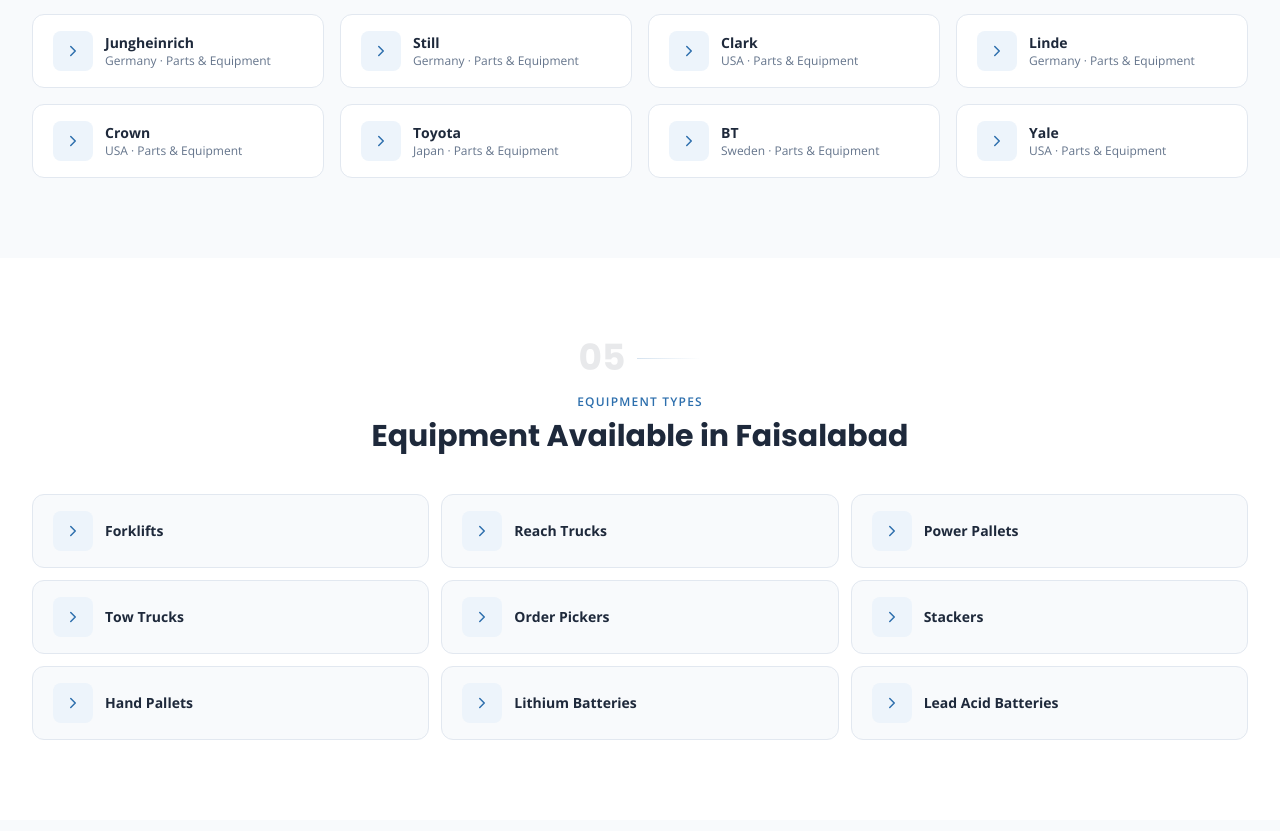
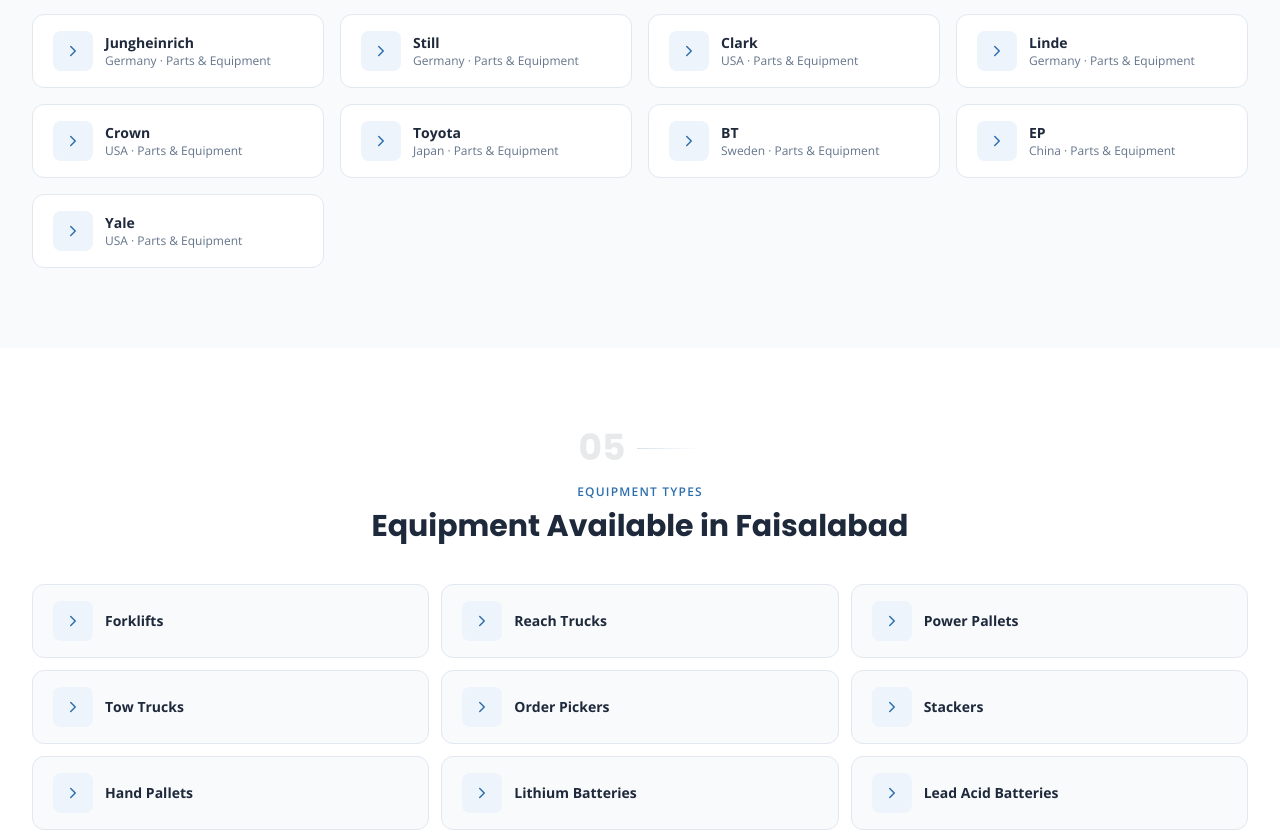
Before and after one commit to mabdullahkhalil/fazlerasheed-landing, a Next.js app: page /locations/faisalabad in a window 1280 px wide. Shown: the part 2360-3191 px from the top of the page. Built offline with nearby package versions, Linux system fonts and the light colour scheme.

Commit message:
added EP as the brand

```diff
--- a/src/components/Footer.tsx
+++ b/src/components/Footer.tsx
@@ -32,6 +32,7 @@
   { label: "Toyota Parts", href: "/spare-parts/toyota" },
   { label: "BT Parts", href: "/spare-parts/bt" },
   { label: "Yale Parts", href: "/spare-parts/yale" },
+  { label: "EP Parts", href: "/spare-parts/ep" },
 ];
 
 const locationLinks = [
--- a/src/data/catalog.ts
+++ b/src/data/catalog.ts
@@ -132,6 +132,19 @@
     partCategories: ["Electrical Parts", "Hydraulic Parts", "Tires & Wheels", "Brake Parts", "Filters", "Steering Parts", "Chassis Parts"],
   },
   {
+    slug: "ep",
+    name: "EP",
+    country: "China",
+    image: "/images/ep-machines/forklift-1-5t.webp",
+    logo: "/images/brands/ep.png",
+    description:
+      "Authorized distributor of EP Green lithium-ion forklifts, reach trucks, stackers, and power pallets in Pakistan. New, affordable, zero-emission material handling equipment.",
+    longDescription:
+      "EP Equipment is one of the world's fastest-growing material handling brands, specializing in lithium-ion powered forklifts and warehouse equipment. As the authorized distributor in Pakistan, Fazlerasheed & Co. offers the full EP Green product line — from compact 1-ton counterbalance forklifts to 3-ton heavy-duty models, electric power pallets, stackers, and reach trucks. EP machines feature advanced PMSM (Permanent Magnet Synchronous Motor) technology, integrated lithium-ion battery systems with fast charging, and ergonomic designs for operator comfort. With zero emissions, minimal maintenance requirements, and competitive pricing, EP equipment is an ideal choice for businesses looking to modernize their material handling fleet while reducing total cost of ownership.",
+    equipmentTypes: ["Forklifts", "Power Pallets", "Stackers", "Reach Trucks"],
+    partCategories: ["Electrical Parts", "Hydraulic Parts", "Tires & Wheels", "Brake Parts", "Steering Parts", "Chassis Parts"],
+  },
+  {
     slug: "yale",
     name: "Yale",
     country: "USA",
@@ -158,7 +171,7 @@
       "Hydraulic cylinders, pumps, valves, seals, and hoses for forklifts and warehouse equipment. We supply both OEM and aftermarket hydraulic components across Pakistan.",
     longDescription:
       "The hydraulic system is the backbone of every forklift, responsible for lifting, tilting, and steering operations. A malfunctioning hydraulic pump or leaking cylinder can bring your entire operation to a standstill. At Fazlerasheed, we stock a comprehensive range of hydraulic spare parts including lift and tilt cylinders, gear pumps, control valves, hydraulic hose assemblies, O-rings, and seal kits. Our components are compatible with all major forklift brands and are sourced from trusted manufacturers to ensure long service life and reliable performance under heavy loads.",
-    brands: ["Jungheinrich", "Still", "Clark", "Linde", "Crown", "Toyota", "BT", "Yale"],
+    brands: ["Jungheinrich", "Still", "Clark", "Linde", "Crown", "Toyota", "BT", "Yale", "EP"],
     relatedCategories: ["steering-parts", "engine-parts", "cooling-parts"],
   },
   {
@@ -170,7 +183,7 @@
       "Solid, pneumatic, and cushion tires along with wheel rims and caster wheels for all forklift and warehouse equipment brands.",
     longDescription:
       "Forklift tires are critical for safe operation, stability, and operator comfort. Worn tires reduce traction, increase stopping distances, and can damage warehouse flooring. We supply all types of forklift tires including solid rubber tires for indoor use, pneumatic tires for outdoor and rough terrain, cushion tires for smooth surfaces, and polyurethane load and drive wheels for warehouse equipment. Our inventory includes standard and non-marking compound options for food and pharmaceutical facilities that require clean floor operations.",
-    brands: ["Jungheinrich", "Still", "Clark", "Linde", "Crown", "Toyota", "BT", "Yale"],
+    brands: ["Jungheinrich", "Still", "Clark", "Linde", "Crown", "Toyota", "BT", "Yale", "EP"],
     relatedCategories: ["brake-parts", "steering-parts", "chassis-parts"],
   },
   {
@@ -182,7 +195,7 @@
       "Steering columns, orbitrol units, tie rods, knuckles, and power steering components for forklifts and material handling equipment.",
     longDescription:
       "Precise steering is essential for safe forklift operation, especially in tight warehouse aisles and high-traffic areas. Steering problems can lead to accidents, product damage, and reduced operator productivity. We provide a full range of steering replacement parts including hydraulic steering units (orbitrol), steering columns and shafts, tie rod ends, king pins, knuckle assemblies, and power steering pumps. All components are tested for fitment and performance, ensuring your equipment handles responsively after installation.",
-    brands: ["Jungheinrich", "Still", "Clark", "Linde", "Crown", "Toyota", "BT", "Yale"],
+    brands: ["Jungheinrich", "Still", "Clark", "Linde", "Crown", "Toyota", "BT", "Yale", "EP"],
     relatedCategories: ["hydraulic-parts", "tires-wheels", "chassis-parts"],
   },
   {
@@ -206,7 +219,7 @@
       "Brake pads, discs, drums, master cylinders, and parking brake components for safe forklift operations.",
     longDescription:
       "Reliable braking is non-negotiable for forklift safety. Worn brake components increase stopping distances and create serious risks in busy warehouse environments. We supply all types of forklift brake parts including disc brake pads and rotors, drum brake shoes and drums, master and wheel cylinders, brake cables, parking brake assemblies, and hydraulic brake boosters. Our brake components meet or exceed OEM specifications and are available for both wet-disc and dry-disc brake systems used in modern forklift designs.",
-    brands: ["Jungheinrich", "Still", "Clark", "Linde", "Crown", "Toyota", "BT", "Yale"],
+    brands: ["Jungheinrich", "Still", "Clark", "Linde", "Crown", "Toyota", "BT", "Yale", "EP"],
     relatedCategories: ["tires-wheels", "hydraulic-parts", "steering-parts"],
   },
   {
@@ -242,7 +255,7 @@
       "Controllers, contactors, sensors, wiring harnesses, switches, and electronic modules for electric and IC forklifts.",
     longDescription:
       "Modern forklifts rely heavily on sophisticated electrical and electronic systems for motor control, instrumentation, safety interlocks, and diagnostics. Electrical faults can be complex to diagnose and costly when the wrong part is installed. We supply a wide range of electrical components including AC and DC motor controllers, power contactors, main fuses and fuse holders, wiring harnesses, key switches and ignition modules, instrument clusters, proximity sensors, and CAN-bus communication modules. Our technical team can assist with part identification using your equipment model and error codes.",
-    brands: ["Jungheinrich", "Still", "Crown", "Linde", "Toyota", "BT", "Yale", "Clark"],
+    brands: ["Jungheinrich", "Still", "Crown", "Linde", "Toyota", "BT", "Yale", "Clark", "EP"],
     relatedCategories: ["engine-parts", "transmission-parts", "cooling-parts"],
   },
   {
@@ -254,7 +267,7 @@
       "Mast sections, fork carriages, counterweights, overhead guards, and structural body components for forklifts.",
     longDescription:
       "The chassis and structural components of a forklift provide the framework that supports all other systems. Damage from collisions, overloading, or corrosion can compromise equipment safety and load capacity. We supply chassis and structural parts including mast channels and rails, fork carriages and mounting brackets, lift chains and sheaves, counterweight assemblies, overhead guard frames, side panels, floor plates, and mounting hardware. All structural parts are inspected for dimensional accuracy and material quality before dispatch.",
-    brands: ["Jungheinrich", "Still", "Clark", "Linde", "Crown", "Toyota", "BT", "Yale"],
+    brands: ["Jungheinrich", "Still", "Clark", "Linde", "Crown", "Toyota", "BT", "Yale", "EP"],
     relatedCategories: ["hydraulic-parts", "tires-wheels", "steering-parts"],
   },
   {
@@ -313,7 +326,7 @@
       { label: "Power Source", value: "Electric / Diesel / LPG" },
       { label: "Drive Type", value: "AC Motor / IC Engine" },
     ],
-    brands: ["Jungheinrich", "Still", "Clark", "Linde", "Crown", "Toyota", "BT", "Yale"],
+    brands: ["Jungheinrich", "Still", "Clark", "Linde", "Crown", "Toyota", "BT", "Yale", "EP"],
   },
   {
     slug: "reach-trucks",
@@ -330,7 +343,7 @@
       { label: "Power Source", value: "Electric (Battery)" },
       { label: "Aisle Width", value: "2.6 - 3.0 meters" },
     ],
-    brands: ["Jungheinrich", "Still", "Linde", "Crown", "BT", "Yale"],
+    brands: ["Jungheinrich", "Still", "Linde", "Crown", "BT", "Yale", "EP"],
   },
   {
     slug: "power-pallets",
@@ -347,7 +360,7 @@
       { label: "Power Source", value: "Electric (Battery)" },
       { label: "Type", value: "Walkie / Rider" },
     ],
-    brands: ["Jungheinrich", "Still", "Linde", "Toyota", "BT", "Yale", "Crown"],
+    brands: ["Jungheinrich", "Still", "Linde", "Toyota", "BT", "Yale", "Crown", "EP"],
   },
   {
     slug: "tow-trucks",
@@ -398,7 +411,7 @@
       { label: "Power Source", value: "Electric (Battery)" },
       { label: "Type", value: "Straddle / Counterbalanced" },
     ],
-    brands: ["Jungheinrich", "Still", "Linde", "Crown", "BT", "Yale"],
+    brands: ["Jungheinrich", "Still", "Linde", "Crown", "BT", "Yale", "EP"],
   },
   {
     slug: "hand-pallets",
```
Also changed, not shown: .claude/settings.local.json, public/images/brands/ep.png (added), 1 other file (tests, documents, lock files or other folders).
